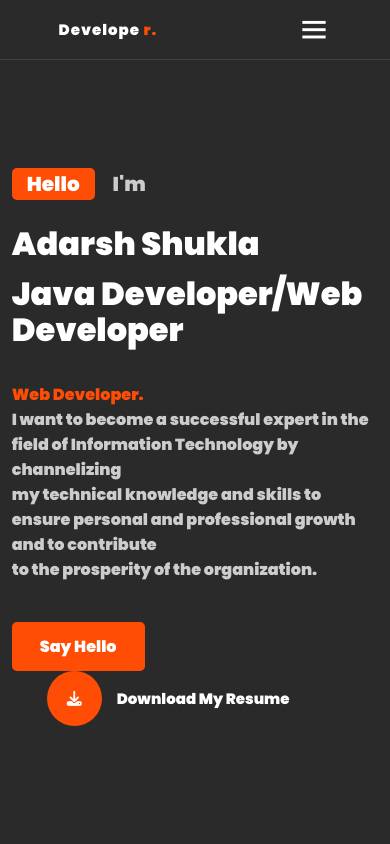
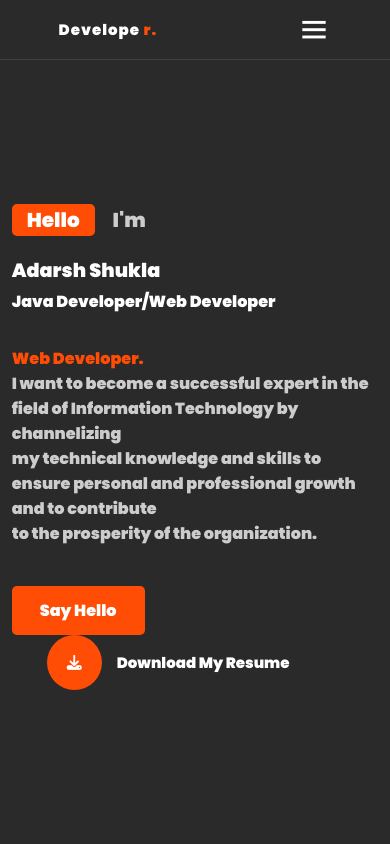
Before and after one commit to AdarshShukla02/Portfolio, a plain HTML site: page index.html in a window 390 px wide. Shown: the top 844 px of the page. Drawn offline with nearby package versions, Linux system fonts and the light colour scheme.

Commit message:
Update style.css

```diff
--- a/style.css
+++ b/style.css
@@ -649,6 +649,23 @@ header.sticky{
     transition: all .45s ease;
 }
 }
+@media (max-width:544px)
+{
+    .home-text h1{
+        font-size: 1.2rem;
+        font-weight: 500;
+        color: #fff;
+        list-style: 1.1;
+        margin: 0 0 8px;
+    }
+    .home-text h3{
+        color: #fff;
+        margin: 0 0 35px;
+        font-size: 1rem;
+        font-weight: 700;
+        line-height: 1.1;
+    }
+}
 @media (max-width:500px)
 {
     #menu-icon{
```
